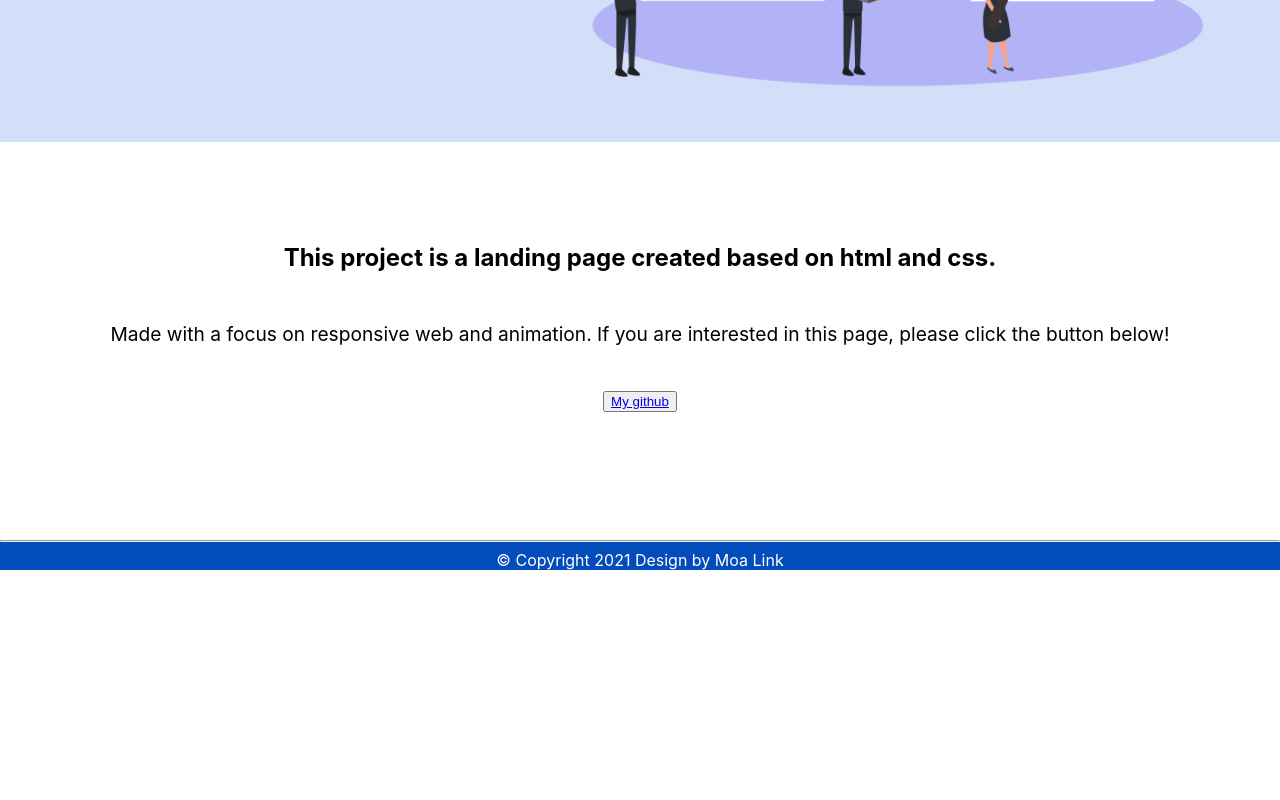
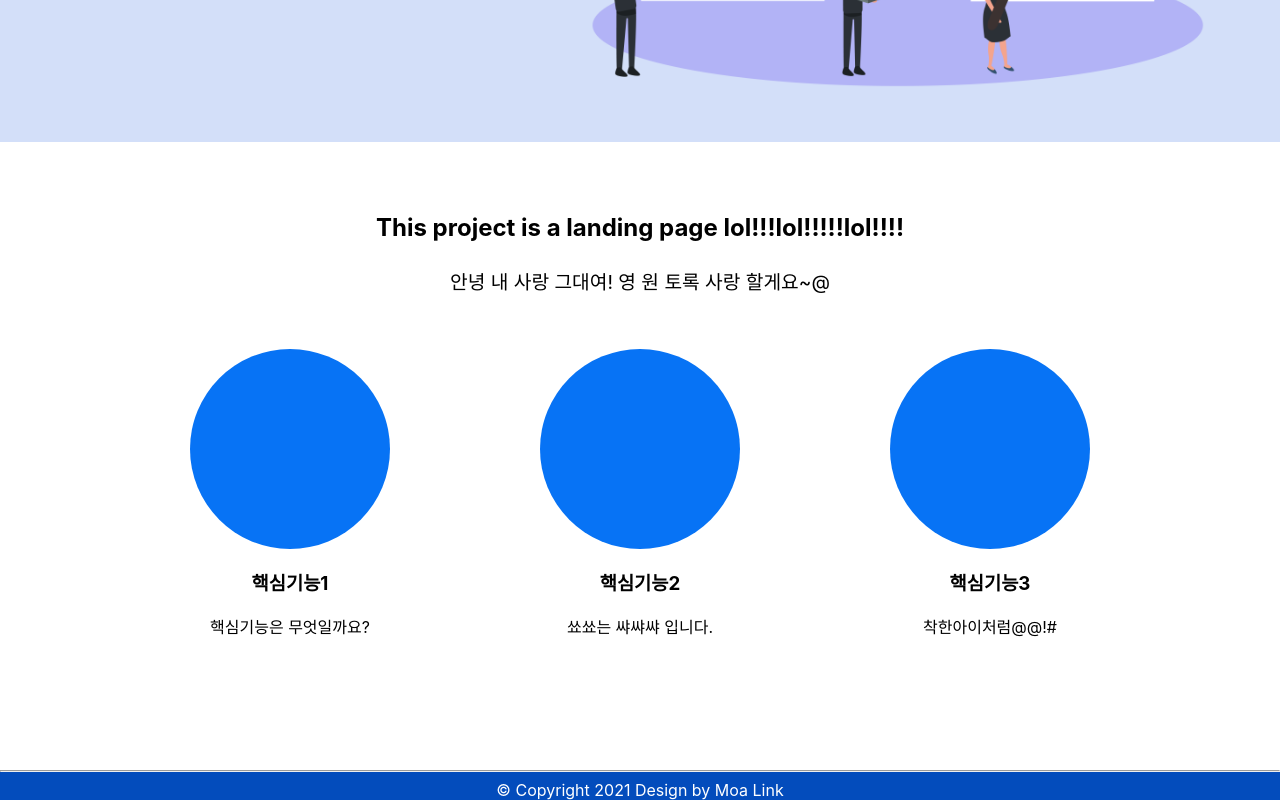
Before and after one commit to Geonwoo-Lee/Project_Landing_practice, a React (Create React App) app in the folder client/: page / in a window 1280 px wide. Shown: the part 597-1397 px from the top of the page. Before the commit the page ends 1167 px from the top, so only its background shows below. Built offline with nearby package versions, Linux system fonts and the light colour scheme.

Commit message:
part2 진행중

```diff
--- a/client/src/Pages/BoardPage.jsx
+++ b/client/src/Pages/BoardPage.jsx
@@ -1,9 +1,11 @@
 import React from 'react'
+import Header from '../components/Common/Header/Header'
 
 function BoardPage() {
     return (
         <div>
-            hello world ^^
+            <Header />
+            <p>게시판 페이지입니당!!</p>
         </div>
     )
 }
--- a/client/src/Pages/LogIn.jsx
+++ b/client/src/Pages/LogIn.jsx
@@ -1,9 +1,11 @@
 import React from 'react'
+import Header from '../components/Common/Header/Header'
 
 function LogIn() {
     return (
         <div>
-            hihihi this login page!!!
+            <Header />
+            <p>로그인 페이지입니당!!</p>
         </div>
     )
 }
--- a/client/src/Pages/SignUp.jsx
+++ b/client/src/Pages/SignUp.jsx
@@ -1,8 +1,10 @@
 import React from 'react'
+import Header from '../components/Common/Header/Header'
 
 function SignUp() {
     return (
         <div>
+            <Header />
            <p>회원가입 페이지입니당!!</p>
         </div>
     )
--- a/client/src/Pages/UrlPage.jsx
+++ b/client/src/Pages/UrlPage.jsx
@@ -1,9 +1,11 @@
 import React from 'react'
+import Header from '../components/Common/Header/Header'
 
 function UrlPage() {
     return (
         <div>
-            hi!! this url page!!
+            <Header />
+            <p>Url 페이지입니당!!</p>
         </div>
     )
 }
--- a/client/src/components/Landing/Landing_part2/Landing_part2.css
+++ b/client/src/components/Landing/Landing_part2/Landing_part2.css
@@ -1,22 +1,49 @@
-.mbody-background{
-    height: 350px;
+.part2-background{
+    height: 580px;
     max-width: 100%;
     padding: 20px;
 }
 
-.b1-container{
+.part2-container{
     text-align: center;
     margin: auto;
     max-width: 1200px;
 }
 
-.b1-main-title{
+.part2-main-title{
     font-size: 1.5rem;
     padding: 1px;
-    margin-top: 80px;
+    margin-top: 50px;
 }
 
-.b1-main-contents{
+.part2-main-contents{
     font-size: 1.2rem;
-    padding: 25px;
 }
+
+
+/* 아이콘 */
+
+
+
+.part2-icon-container {
+    display: flex;
+    text-align: center;
+    margin: auto;
+    max-width: 1200px;
+    justify-content: center;
+}
+
+
+.part2-img-icon{
+    padding: 35px;
+    margin-top: 30px;
+    margin: 0px 40px
+}
+
+.i-one{
+    width: 200px;
+    height: 200px;
+    /* background-color: #1E3BA8; */
+    background-color: #0773F5;
+    border-radius: 50%;
+}
--- a/client/src/components/Landing/Landing_part2/Landing_part2.jsx
+++ b/client/src/components/Landing/Landing_part2/Landing_part2.jsx
@@ -5,13 +5,32 @@ import '../Landing_part2/Landing_part2.css'
 function Landing_part2() {
     return (
         <div>
-          <div class="mbody-background">
-        <div class="b1-container">
-            <div class="b1-main-text">
-                <h3 class="b1-main-title">This project is a landing page created based on html and css.</h3>
-                <p class="b1-main-contents">Made with a focus on responsive web and animation. If you are interested in this page, please click the button below!</p>
+          <div class="part2-background">
+        <div class="part2-container">
+            <div class="part2-main-text">
+                <h3 class="part2-main-title">This project is a landing page lol!!!lol!!!!!lol!!!!</h3>
+                <p class="part2-main-contents">안녕 내 사랑 그대여! 영 원 토록 사랑 할게요~@</p>
             </div>
-            <button class="main-btn"><a href="https://github.com/leejanghe/Study_HTML-CSS">My github</a></button>
+            <div className="part2-icon-background">
+                <div className="part2-icon-container">
+                    <div className="part2-img-icon">
+                        <div className="i-one"></div>
+                        <h3>핵심기능1</h3>
+                        <p>핵심기능은 무엇일까요?</p>
+                    </div>
+                    <div className="part2-img-icon">
+                        <div className="i-one"></div>
+                        <h3>핵심기능2</h3>
+                        <p>쑈쑈는 쌰쌰쌰 입니다.</p>
+                    </div>
+                    <div className="part2-img-icon">
+                        <div className="i-one"></div>
+                        <h3>핵심기능3</h3>
+                        <p>착한아이처럼@@!#</p>
+                    </div>
+                </div>
+            </div>
+
         </div>
     </div>
         </div>
```
Also changed, not shown: client/src/components/Landing/Landing_part3/Landing_part3.jsx (+12 -0 lines).
